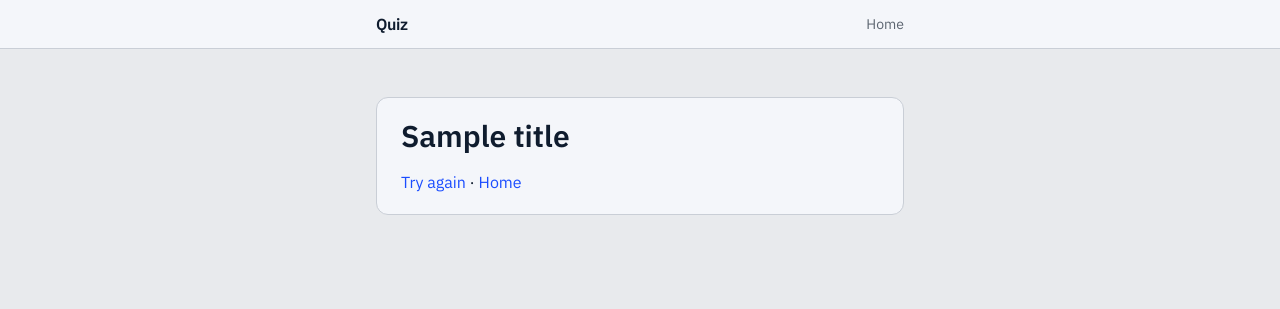
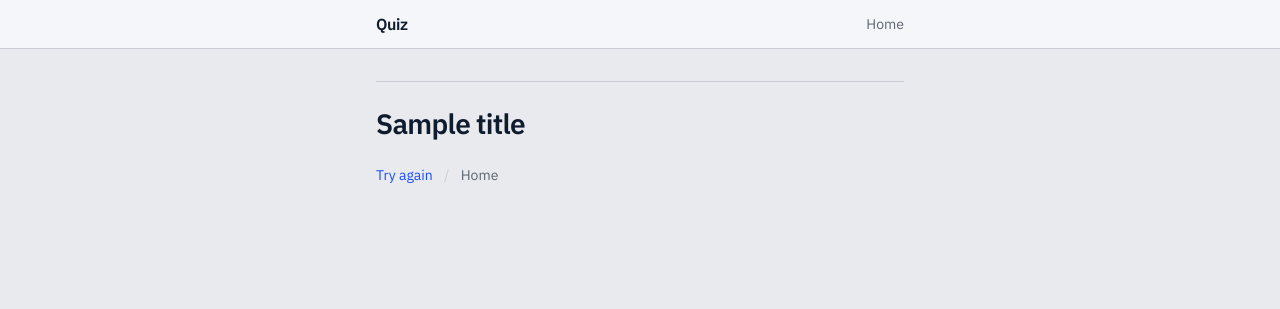
Before and after one commit to danielh-official/quiz-api, a Python web app: template app/templates/app/error.html in a window 1280 px wide. Shown: the top 309 px of the page. Run offline with Jinja, Linux system fonts and the light colour scheme; the template is opened without the code that fills it: most values are stand-ins (such as "Sample title", 1, 10 or a date in 2020); style sheets or scripts are compiled from the project's sources.

Commit message:
Polish /app error pages to match the booklet chrome.
Drop the card wrapper for a ruled layout and quieter Home/Try again links.

Co-authored-by: Cursor <cursoragent@cursor.com>

```diff
--- a/app/templates/app/error.html
+++ b/app/templates/app/error.html
@@ -1,9 +1,13 @@
 {% extends "app/layout.html" %}
 {% block title %}{{ title }}{% endblock %}
 {% block content %}
-<div class="mt-4 rounded-xl border border-line bg-surface px-6 py-5">
-    <h1 class="mb-2 text-3xl font-semibold">{{ title }}</h1>
-    <p class="mb-4">{{ message }}</p>
-    <p><a href="/app/login">Try again</a> · <a href="/">Home</a></p>
+<div class="border-t border-line pt-6">
+    <h1 class="mb-2 text-[1.75rem] font-semibold leading-tight tracking-tight text-ink">{{ title }}</h1>
+    <p class="mb-6 text-mute">{{ message }}</p>
+    <p class="text-sm">
+        <a href="/app/login">Try again</a>
+        <span class="mx-2 text-line">/</span>
+        <a class="text-mute no-underline hover:text-ink" href="/">Home</a>
+    </p>
 </div>
 {% endblock %}
```
